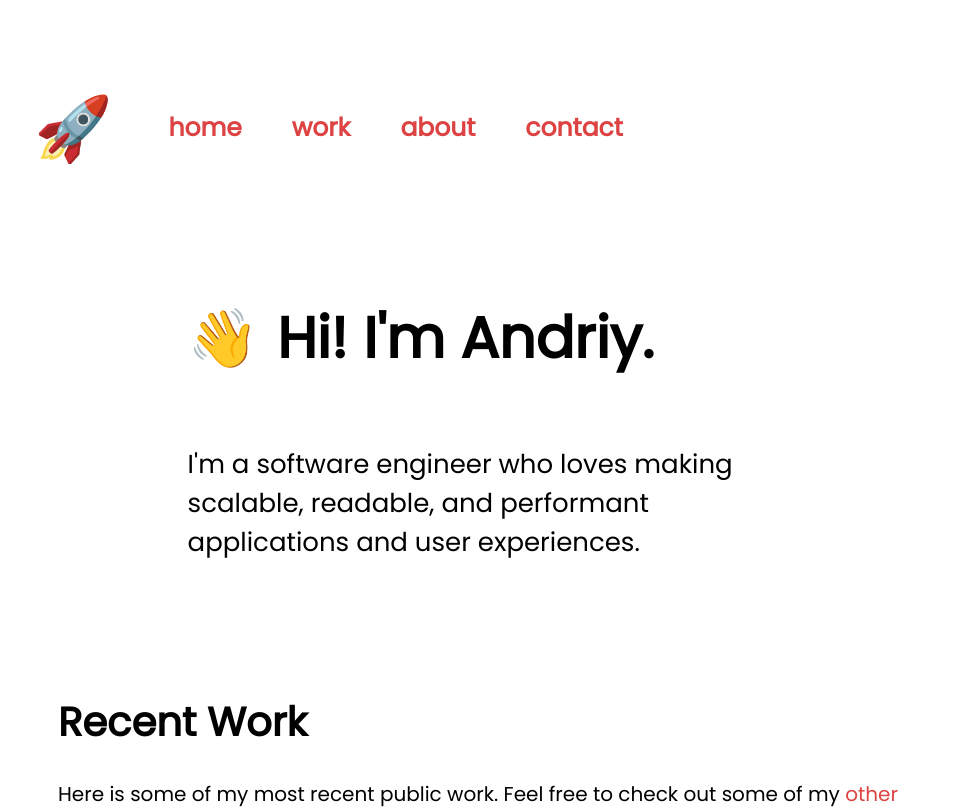
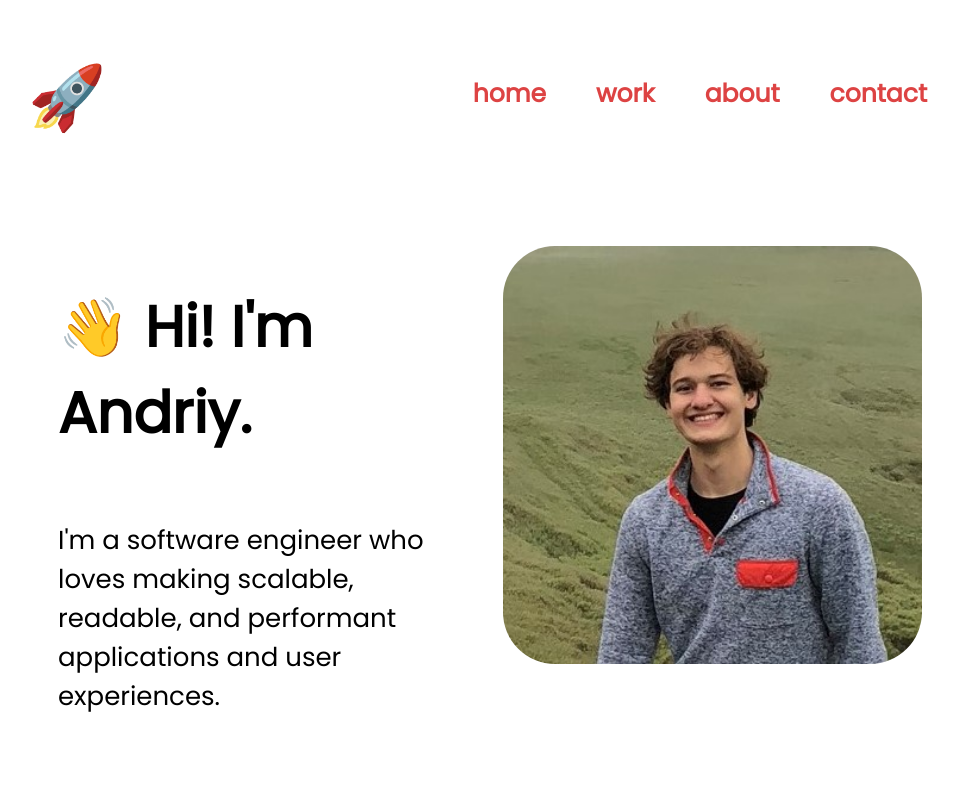
Before and after one commit to andriygm/portfolio, a Next.js app: page / in a window 1280 px wide. Shown: the top 809 px of the page, without its empty margins (150-1109 px from the left). Built offline with nearby package versions, Linux system fonts and the light colour scheme.

Commit message:
Finish tweaking nav and other stuff

```diff
--- a/components/navigation.tsx
+++ b/components/navigation.tsx
@@ -3,14 +3,16 @@ import Link from 'next/link'
 import styles from '../styles/navigation.module.scss'
 
 function Navigation() {
-    return <>
+    return (
+        <>
             <nav className={styles.navigation}>
                 {/* <svg viewBox="0 0 1440 116" preserveAspectRatio="none"><path d="M0,80.4l40-21.1C80,37.7,160-3.9,240,1s160,58.5,240,74.1c80,16.2,160-5.6,240-10.7c80-4.9,160,4.9,240,21.1c80,15.6,160,37.4,240,26.5s160-52.6,200-74.1l40-21.1V0H0V80.4z"></path></svg> */}
 
-            <Link href="/">
-                <a className={styles.logo}>🚀</a>
+                <Link href="/" className={styles.logo}>
+                    <a className={styles.emoji}>🚀</a>
                 </Link>
 
+                <div className={styles.links}>
                     <Link href="/">
                         <a>Home</a>
                     </Link>
@@ -23,8 +25,10 @@ function Navigation() {
                     <Link href="/contact">
                         <a>Contact</a>
                     </Link>
+                </div>
             </nav>
         </>
+    );
 }
 
 export default Navigation
--- a/pages/_document.tsx
+++ b/pages/_document.tsx
@@ -5,7 +5,7 @@ export default function Document() {
         <Html>
             <Head>
                 <link
-                    href="https://fonts.googleapis.com/css2?family=Poppins"
+                    href="https://fonts.googleapis.com/css2?family=Poppins&display=optional"
                     rel="stylesheet"
                 />
             </Head>
@@ -14,5 +14,5 @@ export default function Document() {
                 <NextScript />
             </body>
         </Html>
-    )
+    );
 }
--- a/pages/index.tsx
+++ b/pages/index.tsx
@@ -3,22 +3,29 @@ import { MeahCounseling } from '../components/work'
 import { RecentWork } from './work'
 
 function Home() {
-    return <>
+    return (
+      <>
         <div className={styles.hero}>
-            <div>
-                <h1>👋</h1>
-                <h1>{"Hi! I'm Andriy."}</h1>
-                <p>I{"'"}m a software engineer who loves making scalable, readable, and performant applications and user experiences.</p>
-            </div>
+          <div>
+            <h1>👋 {"Hi! I'm Andriy."}</h1>
+            <p>
+              I{"'"}m a software engineer who loves making scalable, readable,
+              and performant applications and user experiences.
+            </p>
+          </div>
 
-            {/* <img src="/images/profile.jpg"></img> */}
+          <img src="/images/profile.jpg"></img>
         </div>
 
         <h1>Recent Work</h1>
-        <p>Here is some of my most recent public work. Feel free to check out some of my <a href='/work'>other work</a>.</p>
+        <p>
+          Here is some of my most recent public work. Feel free to check out
+          some of my <a href="/work">other work</a>.
+        </p>
 
         <RecentWork />
-    </>
+      </>
+    );
 }
 
 export default Home
--- a/styles/layout.module.scss
+++ b/styles/layout.module.scss
@@ -15,11 +15,12 @@
 
 .hero {
     display: flex;
-    padding: 0 8%;
+    gap: 1em;
+    flex-direction: column;
     margin-bottom: 4em;
 
+    font-size: 130%;
     text-align: center;
-    font-size: 130%;
 
     > * {
         flex: 1;
@@ -35,8 +36,9 @@
     }
 
     @include media(md) {
-        padding: 0 10%;
         padding-top: 2em;
+        flex-direction: row;
+
         text-align: left;
 
         h1 {
@@ -44,8 +46,4 @@
             padding-right: 18px;
         }
     }
-
-    @include media(lg) {
-        padding: 0 15%;
-    }
 }
--- a/styles/navigation.module.scss
+++ b/styles/navigation.module.scss
@@ -1,11 +1,14 @@
 @import "variables";
 
 .navigation {
+    display: flex;
+    text-align: center;
+    flex-direction: column;
     padding: 2em 1em;
-    text-align: center;
+    @include max-width;
+
     font-size: 125%;
     font-weight: bolder;
-    @include max-width;
 
     > svg {
         position: absolute;
@@ -14,27 +17,36 @@
         left: 0;
     }
 
-    .logo {
-        display: block;
-        padding: 0.5em;
+    .emoji, .links {
+        flex: content;
+    }
+
+    .emoji {
         font-size: 250%;
     }
 
-    a {
-        padding: 1em;
-        font-weight: bold;
-        text-transform: lowercase;
-        vertical-align: middle;
-        display: inline-block;
+    .links {
+        a {
+            display: inline-block;
+            padding: 1em;
+            text-transform: lowercase;
+        }
     }
 
     @include media(md) {
-        .logo {
-            display: inline-block;
+        flex-direction: row;
+        padding: 2em 2em;
+
+        .emoji {
+            text-align: left;
+        }
+
+        .links {
+            text-align: right;
         }
     }
 
     @include media(lg) {
-        text-align: left;
+        justify-content: space-between;
     }
 }
```
Also changed, not shown: pages/about.tsx (+20 -7 lines), pages/contact.jsx (+38 -7 lines). Lines whose indentation alone changed are shown as unchanged.
